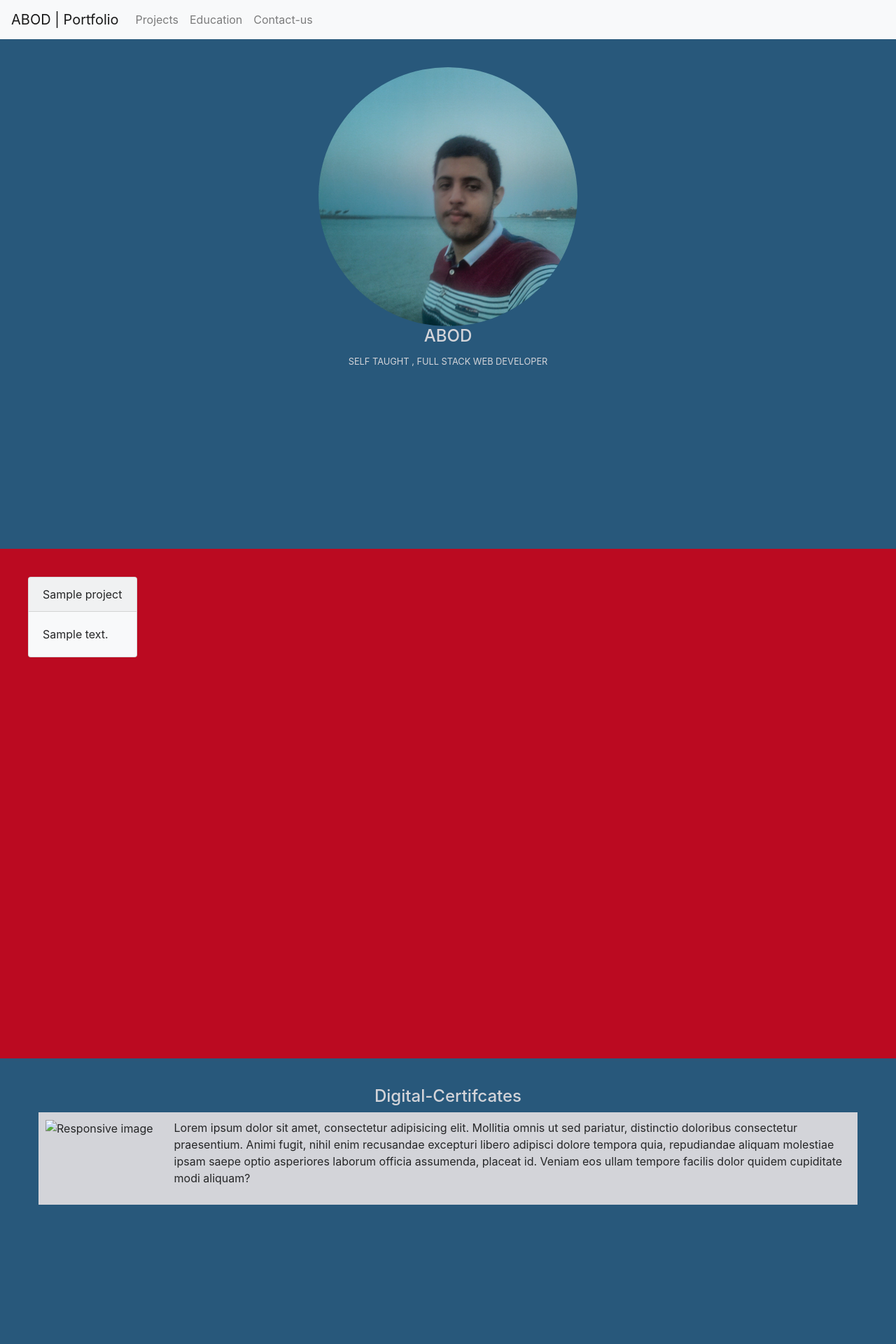
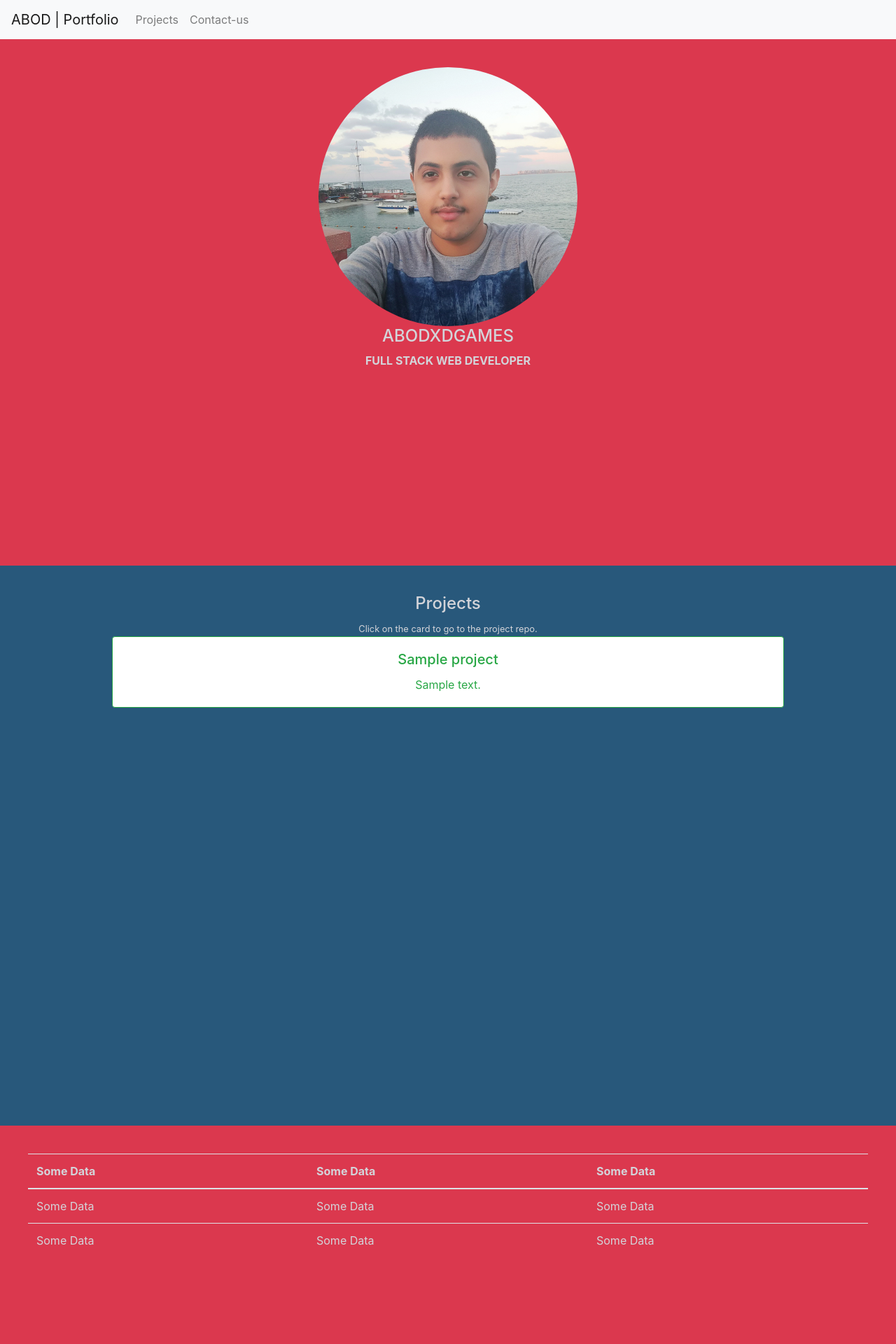
Before and after one commit to ABODFTW/my-portfolio, a Django app: template the_portfolio/templates/the_portfolio/index.html in a window 1280 px wide. Shown: the top 1920 px of the page at 70% size. After the commit the page ends 1779 px from the top, so only its background shows below. Run offline with Django 3.2, Linux system fonts and the light colour scheme; the template is opened without the code that fills it: most values are stand-ins (such as "Sample title", 1, 10 or a date in 2020); some libraries are stand-ins or nearby versions.

Commit message:
Some fixing in models.py and some adjustments in index.html & base.html ,changed personal photo.

```diff
--- a/my_portfolio/settings/base.py
+++ b/my_portfolio/settings/base.py
@@ -60,8 +60,6 @@ WSGI_APPLICATION = 'my_portfolio.wsgi.application'
 
 DATABASES = {
     'default': {
-        'ENGINE': 'django.db.backends.sqlite3',
-        'NAME': os.path.join(BASE_DIR, 'db.sqlite3'),
     }
 }
 
--- a/my_portfolio/settings/production.py
+++ b/my_portfolio/settings/production.py
@@ -4,5 +4,6 @@ from .base import *
 DEBUG = False
 
 ALLOWED_HOSTS = [
-    'abod-portfolio.herokuapp.com'
+    'abod-portfolio.herokuapp.com',
+    '127.0.0.1'
 ]
--- a/the_portfolio/forms.py
+++ b/the_portfolio/forms.py
@@ -7,7 +7,7 @@ from .models import *
 class AddProjectForm(forms.ModelForm):
     class Meta:
         model = Project
-        fields = ['project_name' , 'project_description']
+        fields = ['title' , 'description' , 'repo_url']
         widgets = {
             'project_description' : forms.Textarea(attrs={'rows' : '3'})
         }
--- a/the_portfolio/static/the_portfolio/sheet.css
+++ b/the_portfolio/static/the_portfolio/sheet.css
@@ -1,34 +1,27 @@
 body{
 	color:#D3D4D9
 }
-
+a:hover{
+	text-decoration: none;
+}
 .c-black{
 	color:#252627;
 }
 
 #about-me{
-	min-height: 91vh;
+	min-height: 94vh;
 	padding: 5vh;
-	background-color: #28587B;
+	background-color: #db384e;
 }
 
 #projects{
-	min-height: 91vh;
-	padding: 5vh;
-	background-color: #BB0A21;
-}
-#education{
-	min-height: 91vh;
+	min-height: 100vh;
 	padding: 5vh;
 	background-color: #28587B;
+	text-align: center;
 }
 #contact-us{
-	min-height: 91vh;
+	min-height: 100vh;
 	padding: 5vh;
-	background-color: #BB0A21;
+	background-color: #db384e;
 }
-.certifcate{
-	background-color: #D3D4D9;
-	color:#252627;
-	padding: 10px;
-}
--- a/the_portfolio/templates/the_portfolio/base.html
+++ b/the_portfolio/templates/the_portfolio/base.html
@@ -11,12 +11,12 @@
     <link href="{% static 'the_portfolio/sheet.css' %}" rel="stylesheet">
     <link rel="icon" href="{% static 'the_portfolio/youtube.png' %}">
     <title>
-        ABODXDGAMES PORTFOIO
+        ABODXDGAMES PORTFOLIO
     </title>
 </head>
 
 <body>
-    <nav class="navbar navbar-expand-lg navbar-light bg-light sticky-top">
+    <nav class="navbar navbar-expand-lg navbar-light bg-light">
         <a class="navbar-brand" href="{% url 'index' %}">
             ABOD | Portfolio
         </a>
@@ -30,11 +30,6 @@
                 <li class="nav-item">
                     <a class="nav-link" href="#projects">
                         Projects
-                    </a>
-                </li>
-                <li class="nav-item">
-                    <a class="nav-link" href="#education">
-                        Education
                     </a>
                 </li>
                 <li class="nav-item">
--- a/the_portfolio/templates/the_portfolio/index.html
+++ b/the_portfolio/templates/the_portfolio/index.html
@@ -7,53 +7,26 @@
     <div class="container-fluid">
         <div class="row">
             <div class="col col-md-4 mx-auto d-block text-center">
-                <img alt="personal photo " class="img-fluid rounded-circle" src="{% static 'the_portfolio/personal.jpg' %}"></img>
-                <h4>ABOD</h4>
-                <strong><small>SELF TAUGHT , FULL STACK WEB DEVELOPER</small></strong>
+                <img alt="personal photo " class="img-fluid rounded-circle" src="{% static 'the_portfolio/personal_4.jpg' %}"></img>
+                <h4>ABODXDGAMES</h4>
+                <strong><p>FULL STACK WEB DEVELOPER</p></strong>
             </div>
         </div>
     </div>
 </section>
 <section id="projects">
-    <div class="container-fluid">
-        <div class="row">
-          <div class="card-deck">
-           {% for project in projects %}
-<!--            <div class="col col-md-4 col-xl-3">-->
-                <div class="card c-black bg-light">
-                        <div class="card-header">
-                        {{ project.project_name }}
-                        </div>
-                        <div class="card-body">
-                            <p class="card-text">
-                                {{ project.project_description }}
-                            </p>
-                        </div>
-                    </img>
-                </div>
-<!--            </div>-->
-            {% endfor %}
+    <h4>Projects</h4>
+    <small>Click on the card to go to the project repo.</small>
+    {% for project in projects %}
+    <a href="{{ project.repo_url }}">
+        <div class="card border-success mb-3" style="min-width:5em;max-width: 80%;margin:auto;">
+            <div class="card-body text-success">
+                <h5 class="card-title">{{ project.title }}</h5>
+                <p class="card-text">{{ project.description }}</p>
             </div>
         </div>
-    </div>
-</section>
-<section id="education">
-    <div class="container-fluid">
-        <h4 class="text-center">Digital-Certifcates</h4>
-        <div class="certifcate">
-            <div class="row">
-                <div class="col-auto">
-                    <img alt="Responsive image" class="img-fluid" src="https://via.placeholder.com/200x200">
-                    </img>
-                </div>
-                <div class="col">
-                    <p>
-                        Lorem ipsum dolor sit amet, consectetur adipisicing elit. Mollitia omnis ut sed pariatur, distinctio doloribus consectetur praesentium. Animi fugit, nihil enim recusandae excepturi libero adipisci dolore tempora quia, repudiandae aliquam molestiae ipsam saepe optio asperiores laborum officia assumenda, placeat id. Veniam eos ullam tempore facilis dolor quidem cupiditate modi aliquam?
-                    </p>
-                </div>
-            </div>
-        </div>
-    </div>
+    </a>
+    {% endfor %}
 </section>
 
 <section id="contact-us">
--- a/the_portfolio/urls.py
+++ b/the_portfolio/urls.py
@@ -1,8 +1,8 @@
 from django.urls import path , include
-
+from django.contrib.auth.decorators import login_required
 from . import views
 
 urlpatterns = [
     path('' , views.index.as_view() , name="index" ),
-    path('add-project' , views.AddProject.as_view() , name='add-project')
+    path('add-project' , login_required(views.AddProject.as_view()) , name='add-project')
 ]
```
Also changed, not shown: the_portfolio/models.py (+4 -4 lines), the_portfolio/migrations/0007_auto_20181029_0136.py (added), the_portfolio/static/the_portfolio/personal_2.jpg (added), the_portfolio/static/the_portfolio/personal_4.jpg (added).
